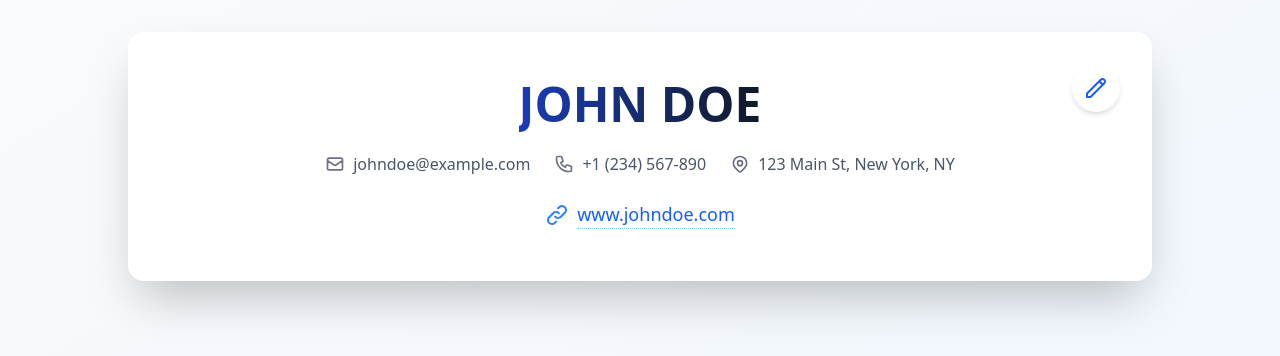
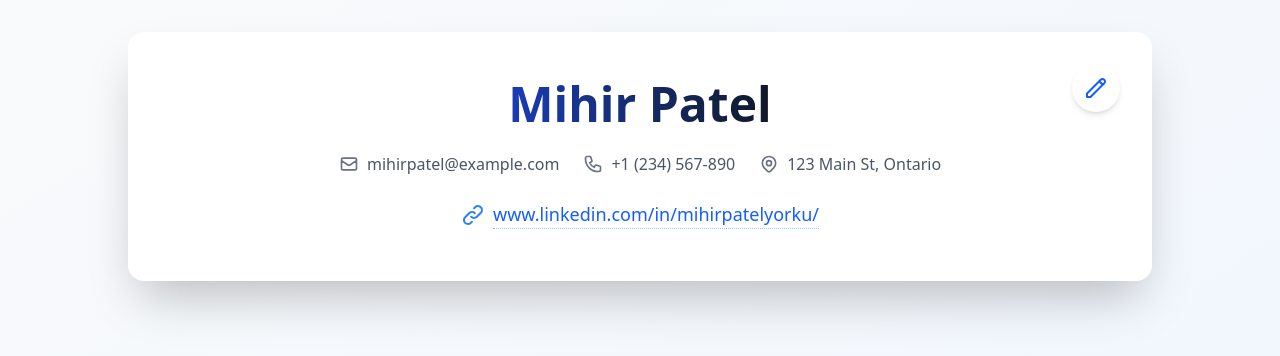
Before and after one commit to miihirr/CV-Application, a React (Vite) app: page / in a window 1280 px wide. Shown: the top 356 px of the page. Built offline with nearby package versions, Linux system fonts and the light colour scheme.

Commit message:
create education.jsx

```diff
--- a/src/personalInfo.jsx
+++ b/src/personalInfo.jsx
@@ -6,11 +6,11 @@ import LinkIcon from "./icons/linkIcon.jsx";
 import PhoneIcon from "./icons/phoneIcon.jsx";
 
 const INITIAL_STATE = {
-  name: "JOHN DOE",
-  email: "johndoe@example.com",
+  name: "Mihir Patel",
+  email: "mihirpatel@example.com",
   phoneNo: "+1 (234) 567-890",
-  address: "123 Main St, New York, NY",
-  link: "https://www.johndoe.com",
+  address: "123 Main St, Ontario",
+  link: "https://www.linkedin.com/in/mihirpatelyorku/",
 };
 
 // Main Component
```
Also changed, not shown: src/education.jsx (added).
